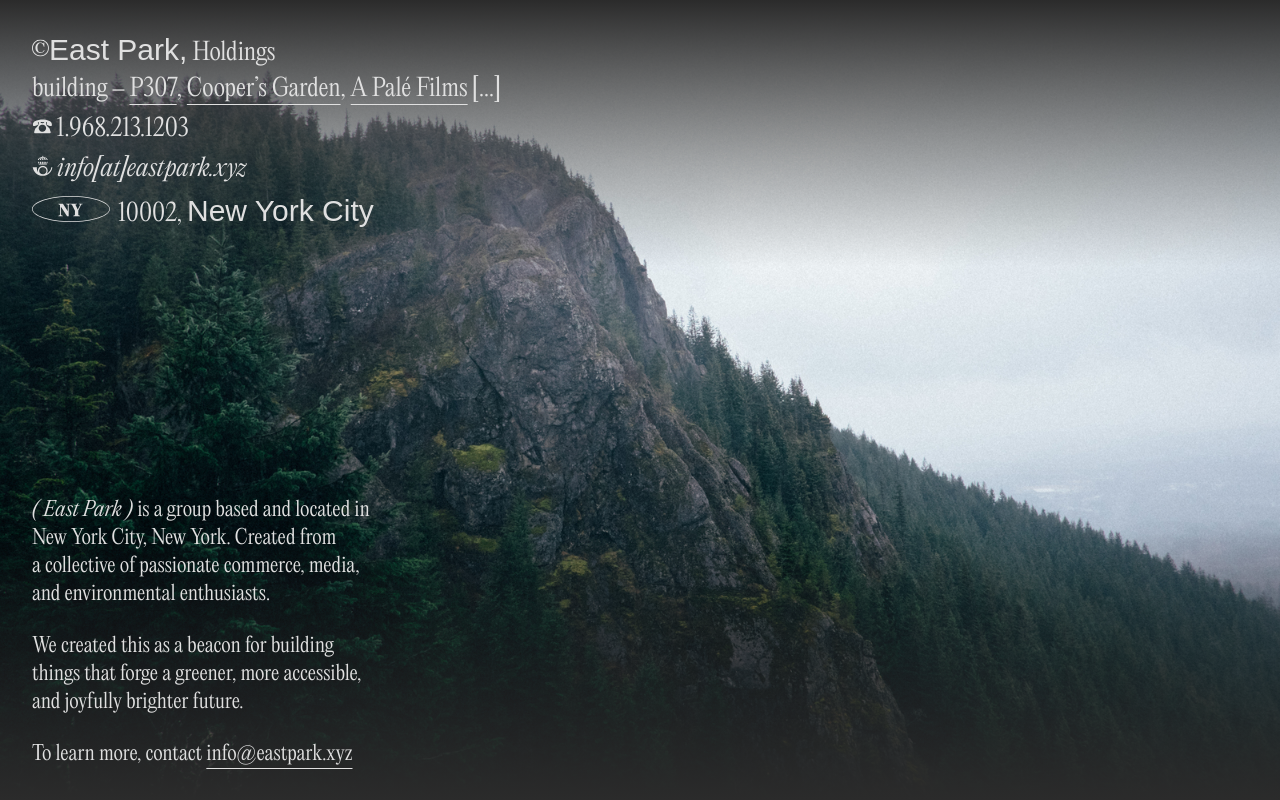
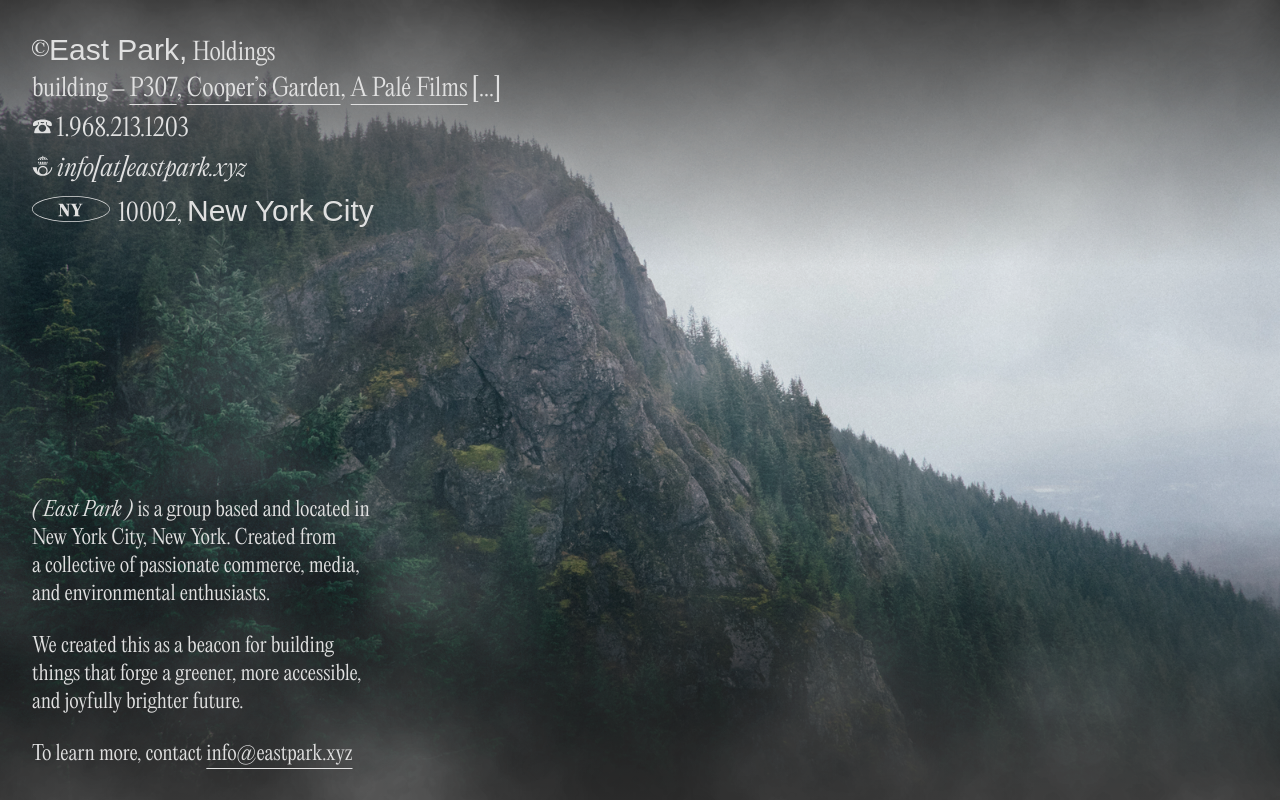
Before and after one commit to fvckprth/east-park, a Next.js app: page / in a window 1280 px wide. Built offline with nearby package versions, Linux system fonts and the light colour scheme; a web font is replaced by a local one.

Commit message:
Added fog

```diff
--- a/app/globals.css
+++ b/app/globals.css
@@ -32,3 +32,84 @@ html, body {
 .hover-italic:hover {
   font-family: var(--font-pp-light-italic);
 }
+
+.absolute-bg {
+  position: absolute;
+  top: 0;
+  left: 0;
+  height: 100%;
+  width: 100%;
+  z-index: 0;
+  background: url("/BG_photo.jpeg");
+  background-position: 50%;
+  background-repeat: no-repeat;
+  background-size: cover;
+  overflow: hidden;
+}
+
+.title {
+  position: absolute;
+  top: 0;
+  left: 0;
+  width: 100%;
+  height: 100%;
+  z-index: 10;
+  display: flex;
+  justify-content: center;
+  flex-direction: column;
+  align-items: center;
+}
+
+.title > h1 {
+  color: #fff;
+  font-size: 5rem;
+  text-transform: uppercase;
+  letter-spacing: 1px;
+}
+
+.fog {
+  position: relative;
+  height: 100vh;
+  width: 100%;
+  background: #fff;
+}
+
+.fog-container {
+  position: absolute;
+  width: 100%;
+  height: 100%;
+  overflow: hidden;
+  z-index: 10;
+}
+
+.fog-img {
+  position: absolute;
+  height: 100vh;
+  width: 300vw;
+  z-index: 100;
+}
+
+.fog-img-first {
+  background: url("/fog-1.png");
+  background-repeat: repeat-x;
+  background-size: contain;
+  background-position: center;
+  animation: marquee 60s linear infinite;
+}
+
+.fog-img-second {
+  background: url("/fog-2.png");
+  background-repeat: repeat-x;
+  background-size: contain;
+  background-position: center;
+  animation: marquee 30s linear infinite;
+}
+
+@keyframes marquee {
+  0% {
+    transform: translate3d(0, 0, 0);
+  }
+  100% {
+    transform: translate3d(-75vw, 0, 0);
+  }
+}
--- a/app/page.tsx
+++ b/app/page.tsx
@@ -5,9 +5,9 @@ import FadeEffect from '@/components/FadeEffect';
 
 export default function Home() {
   return (
-      <div className="fixed top-0 left-0 w-full h-full z-20 flex flex-col justify-between">
+    <div className="fixed top-0 left-0 w-full h-full z-20 flex flex-col justify-between">
       <Media />
-      <div className="absolute top-0 left-0 w-full h-full z-20 flex flex-col justify-between overflow-auto">
+      <div className="absolute top-0 left-0 w-full h-full z-30 flex flex-col justify-between overflow-auto">
         <About />
         <Info />
       </div>
--- a/components/Media.tsx
+++ b/components/Media.tsx
@@ -12,6 +12,10 @@ function Media() {
         objectFit="cover"
         alt="Another Planet by Daniel Farò"
       />
+      <div className="fog-container absolute top-0 left-0 w-full h-full">
+        <div className="fog-img fog-img-first"></div>
+        <div className="fog-img fog-img-second"></div>
+      </div>
     </div>
   );
 }
```
Also changed, not shown: public/fog-1.png (added), public/fog-2.png (added).
